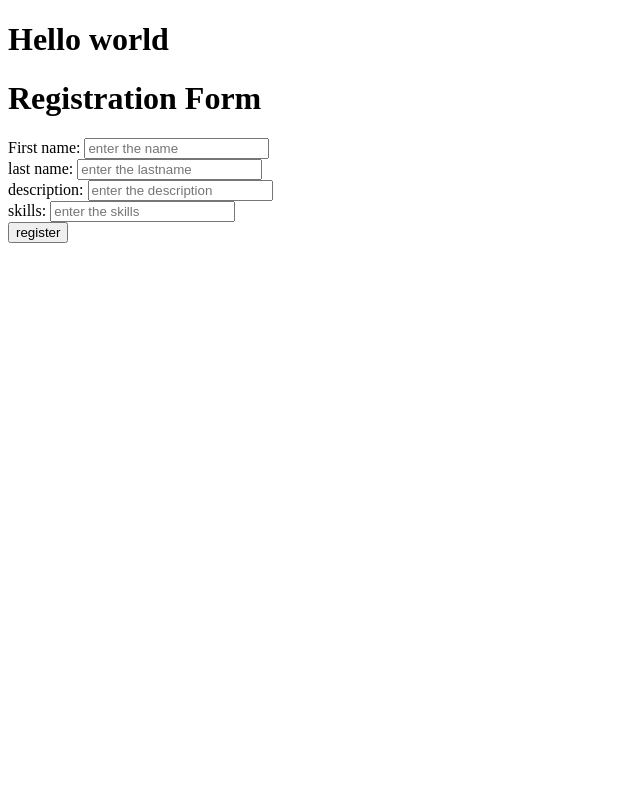
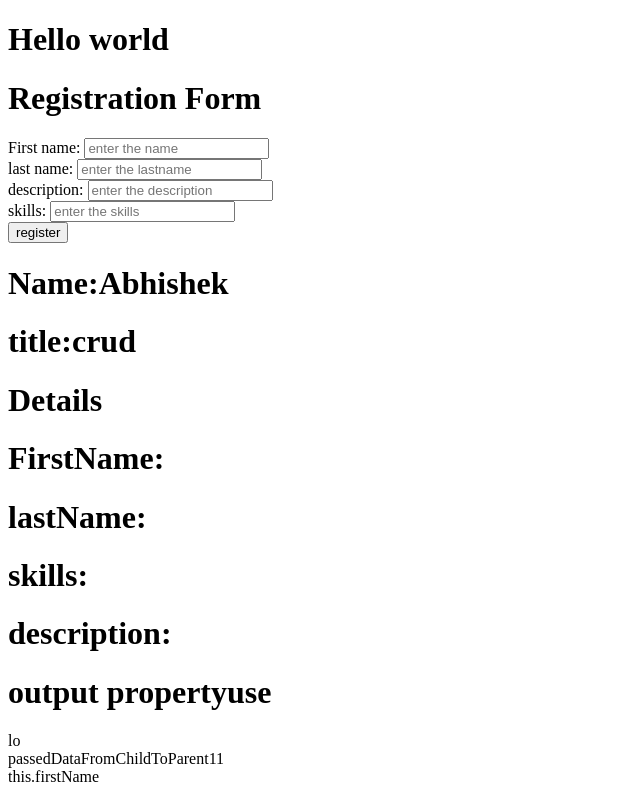
Before and after one commit to abhishekkhadekar07/Angular-codes-example, an Angular app: page /home in a window 1280 px wide. Shown: the top 800 px of the page, without its empty margins (0-640 px from the left). Built offline with nearby package versions, Linux system fonts and the light colour scheme.

Commit message:
output directive use

```diff
--- a/src/app/app.component.html
+++ b/src/app/app.component.html
@@ -2,15 +2,7 @@
 <main class="main">
  <h1>Hello world</h1>
 </main>
-
-<!-- <li><a routerLink="/home" routerLinkActive="active" ariaCurrentWhenActive="page">Home</a></li> -->
-<!-- * * * * * * * * * * * * * * * * * * * * * * * * * * * * * * * * -->
-<!-- * * * * * * * * * * * The content above * * * * * * * * * * * * -->
-<!-- * * * * * * * * * * is only a placeholder * * * * * * * * * * * -->
-<!-- * * * * * * * * * * and can be replaced.  * * * * * * * * * * * -->
-<!-- * * * * * * * * * * * * * * * * * * * * * * * * * * * * * * * * -->
-<!-- * * * * * * * * * * End of Placeholder  * * * * * * * * * * * * -->
-<!-- * * * * * * * * * * * * * * * * * * * * * * * * * * * * * * * * -->
+<app-home [Fname]="FirstName" [title]="title"/>
 
 
 <router-outlet />
--- a/src/app/app.component.ts
+++ b/src/app/app.component.ts
@@ -1,13 +1,15 @@
 import { Component } from '@angular/core';
 import { RouterOutlet } from '@angular/router';
+import { HomeComponent } from './home/home.component';
 
 @Component({
   selector: 'app-root',
   standalone: true,
-  imports: [RouterOutlet],
+  imports: [RouterOutlet,HomeComponent],
   templateUrl: './app.component.html',
   styleUrl: './app.component.scss'
 })
 export class AppComponent {
   title = 'crud';
+  FirstName='Abhishek';
 }
--- /dev/null
+++ b/src/app/details/details.component.html
@@ -0,0 +1,10 @@
+
+<div>
+<h1>Details</h1>
+
+<h1>FirstName:{{firstName}}</h1>
+<h1>lastName:{{lastName}}</h1>
+<h1>skills:{{skills}}</h1>
+<h1>description:{{description}}</h1>
+
+</div>
--- /dev/null
+++ b/src/app/details/details.component.ts
@@ -0,0 +1,29 @@
+import { Component, EventEmitter, Input, Output } from '@angular/core';
+
+@Component({
+  selector: 'app-details',
+  standalone: true,
+  imports: [],
+  templateUrl: './details.component.html',
+  styleUrl: './details.component.scss'
+})
+export class DetailsComponent {
+
+  @Input() firstName!:string;
+  @Input() lastName!:string;
+  @Input() description!:string;
+  @Input()  skills!:string;
+
+  @Output() parentFunction:EventEmitter<any>=new EventEmitter();
+  @Output() passDataFromChildToParent:EventEmitter<any>=new EventEmitter();
+
+  constructor(){
+
+
+
+  }
+ngOnInit(){
+   this.parentFunction.emit("lo")
+   this.passDataFromChildToParent.emit("this.firstName")
+}
+ }
--- a/src/app/home/home.component.html
+++ b/src/app/home/home.component.html
@@ -25,4 +25,16 @@
 <button type="submit">register</button>
     </form>
     {{regForm.value.firstName}}
+
+    <h1>Name:{{Fname}}</h1>
+    <h1>title:{{title}}</h1>
+
+    <div>
+        <app-details [firstName]="regForm.value.firstName" [lastName]="regForm.value.lastName"  [skills]="regForm.value.skills" (parentFunction)="parentFunction($event)" (passDataFromChildToParent)="passDataFromChildToParent($event)" [description]="regForm.value.description" />
+    </div>
+    <h1>output propertyuse</h1>
+    {{passedDataFromChildToParent1}}
+    <div>passedDataFromChildToParent11</div>
+  {{passedDataFromChildToParent}}
+
 </div>
--- a/src/app/home/home.component.ts
+++ b/src/app/home/home.component.ts
@@ -1,20 +1,38 @@
 import { CommonModule } from '@angular/common';
-import { Component } from '@angular/core';
+import { Component, Input } from '@angular/core';
 import { FormBuilder, FormControl, FormGroup, ReactiveFormsModule, Validators } from '@angular/forms';
+import { DetailsComponent } from '../details/details.component';
 
 @Component({
   selector: 'app-home',
   standalone: true,
-  imports: [ReactiveFormsModule,CommonModule],
+  imports: [ReactiveFormsModule,CommonModule,DetailsComponent],
   templateUrl: './home.component.html',
   styleUrl: './home.component.scss',
 
 })
 export class HomeComponent {
   regForm!:FormGroup;
+  passedDataFromChildToParent1!:string;
+  passedDataFromChildToParent!:string;
+  @Input() Fname!:string;
+  @Input() title!:string;
 
  constructor(private fb:FormBuilder){
 
+ }
+ //this we called in child
+ parentFunction(data:any){
+  console.log(data);
+this.passedDataFromChildToParent1=data;
+
+
+
+ }
+
+ passDataFromChildToParent(data1:any){
+  console.log("passDataFromChildToparent",data1);
+  this.passedDataFromChildToParent=data1
  }
 
 isshow:boolean=true;
```
Also changed, not shown: src/app/details/details.component.scss (added), 1 other file (tests, documents, lock files or other folders).
